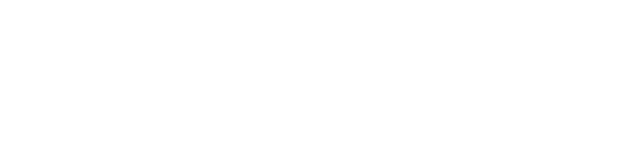
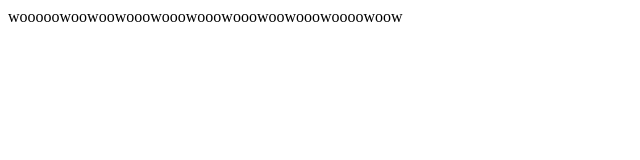
Before and after one commit to joymeow/personal-website, a plain HTML site: page index.html in a window 1280 px wide. Shown: the whole page, without its empty margins (0-640 px from the left). Drawn offline with Linux system fonts and the light colour scheme.

Commit message:
edit index

```diff
--- a/index.html
+++ b/index.html
@@ -1,3 +1,7 @@
 <html>
-
+    <body>
+        <p>
+            wooooowoowoowooowooowooowooowoowooowoooowoow
+        </p>
+    </body>
 </html>
```
